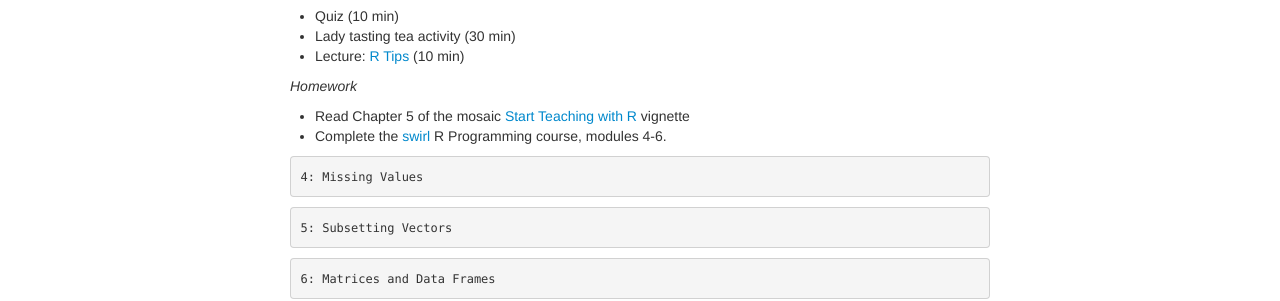
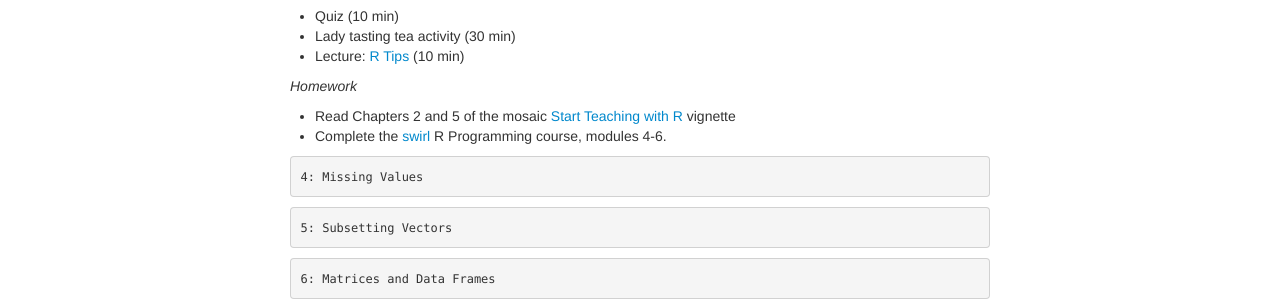
Before and after one commit to nickreich/statComp2014, a Jekyll site: the page built from pages/week2.md, in a window 1280 px wide. Shown: the part 176-477 px from the top of the page. Built offline with Jekyll 4.4.1, drawn with Linux system fonts in a browser that asks for light colours.

Commit message:
week 2 HW changes.

````diff
--- a/pages/week2.md
+++ b/pages/week2.md
@@ -13,7 +13,7 @@ _Activities_
 
 _Homework_
 
-* Read Chapter 5 of the mosaic [Start Teaching with R](http://cran.r-project.org/web/packages/mosaic/vignettes/V2StartTeaching.pdf) vignette
+* Read Chapters 2 and 5 of the mosaic [Start Teaching with R](http://cran.r-project.org/web/packages/mosaic/vignettes/V2StartTeaching.pdf) vignette
 * Complete the [swirl](http://swirlstats.com/students.html) R Programming course, modules 4-6.
 
 ```
````
